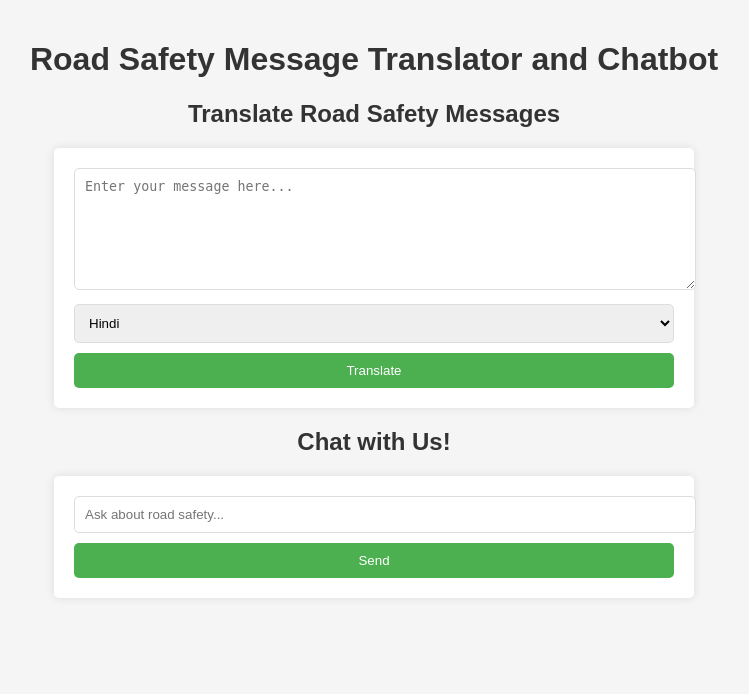
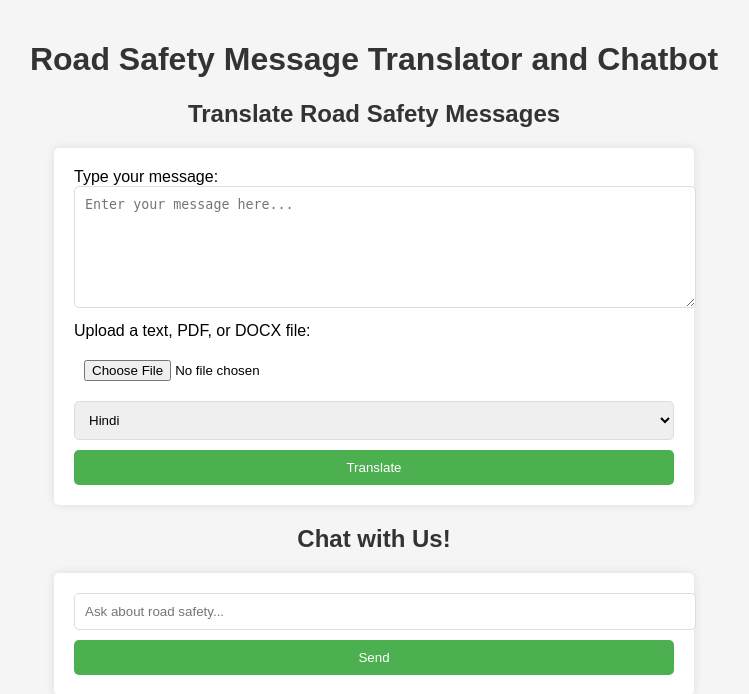
Before and after one commit to parulraut0110/TrafficSafetyTranslator, a Flask app: page / in a window 1280 px wide. Shown: the top 694 px of the page, without its empty margins (266-1015 px from the left). Run offline with Flask 3, Linux system fonts and the light colour scheme.

Commit message:
Update app.py, styles.css, index.html, and add uploads

```diff
--- a/app.py
+++ b/app.py
@@ -1,8 +1,16 @@
 from flask import Flask, render_template, request
 from googletrans import Translator
+import os
+from docx import Document  # To handle .docx files
+from PyPDF2 import PdfReader  # To handle .pdf files
 
 app = Flask(__name__)
+app.config['UPLOAD_FOLDER'] = './uploads'
 translator = Translator()
+
+# Ensure the upload folder exists
+if not os.path.exists(app.config['UPLOAD_FOLDER']):
+    os.makedirs(app.config['UPLOAD_FOLDER'])
 
 # Sample responses for the chatbot
 chatbot_responses = {
@@ -298,21 +306,53 @@
 }
 
 
+
+def extract_text_from_docx(file_path):
+    doc = Document(file_path)
+    return "\n".join([paragraph.text for paragraph in doc.paragraphs])
+
+def extract_text_from_pdf(file_path):
+    text = ""
+    with open(file_path, "rb") as file:
+        reader = PdfReader(file)
+        for page in reader.pages:
+            text += page.extract_text()
+    return text
+
 @app.route("/", methods=["GET", "POST"])
 def index():
     translation = None
     chatbot_response = None
 
     if request.method == "POST":
-        if 'text' in request.form:  # Check if the translation form was submitted
-            text = request.form.get('text', '')  # Use .get() to avoid KeyError
-            language = request.form.get('language', 'en')  # Default to English if not provided
-            if text:  # Check if text is not empty
-                translation = translator.translate(text, dest=language).text
-        elif 'chat_message' in request.form:  # Check if the chatbot form was submitted
-            user_message = request.form.get('chat_message', '').lower()  # Use .get() to avoid KeyError
-            if user_message:  # Check if the message is not empty
-                chatbot_response = get_chatbot_response(user_message)
+        text = request.form.get('text', '')  # Text input field
+        language = request.form.get('language', 'en')  # Target language
+
+        # Check for file upload
+        if 'file' in request.files and request.files['file'].filename != '':
+            file = request.files['file']
+            file_path = os.path.join(app.config['UPLOAD_FOLDER'], file.filename)
+            file.save(file_path)
+
+            # Determine file type and extract text
+            if file.filename.endswith('.txt'):
+                with open(file_path, 'r', encoding='utf-8') as f:
+                    text = f.read()
+            elif file.filename.endswith('.docx'):
+                text = extract_text_from_docx(file_path)
+            elif file.filename.endswith('.pdf'):
+                text = extract_text_from_pdf(file_path)
+            else:
+                return "Unsupported file type", 400  # Unsupported format
+
+        # Translate if text is provided
+        if text:
+            translation = translator.translate(text, dest=language).text
+
+        # Handle chatbot response
+        user_message = request.form.get('chat_message', '').lower()
+        if user_message:
+            chatbot_response = get_chatbot_response(user_message)
 
     return render_template("index.html", translation=translation, chatbot_response=chatbot_response)
 
@@ -322,5 +362,6 @@
             return chatbot_responses[key]
     return "I'm sorry, I don't understand that."
 
+
 if __name__ == "__main__":
     app.run(debug=True)
--- a/static/styles.css
+++ b/static/styles.css
@@ -62,3 +62,10 @@
     border: 1px solid #ddd;
     margin-bottom: 10px;
 }
+
+input[type="file"] {
+    width: 100%;
+    padding: 10px;
+    margin-top: 10px;
+    margin-bottom: 10px;
+}
--- a/templates/index.html
+++ b/templates/index.html
@@ -12,8 +12,13 @@
     <!-- Translator Section -->
     <section>
         <h2>Translate Road Safety Messages</h2>
-        <form method="POST">
-            <textarea name="text" required placeholder="Enter your message here..."></textarea>
+        <form method="POST" enctype="multipart/form-data">
+            <label for="text">Type your message:</label>
+            <textarea name="text" placeholder="Enter your message here..."></textarea>
+
+            <label for="file">Upload a text, PDF, or DOCX file:</label>
+            <input type="file" name="file" accept=".txt,.pdf,.docx">
+
             <select name="language">
                 <option value="hi">Hindi</option>
                 <option value="bn">Bengali</option>
```
Also changed, not shown: uploads/RoadSafetyRules.txt (added, +7 -0 lines), 6 other files.
